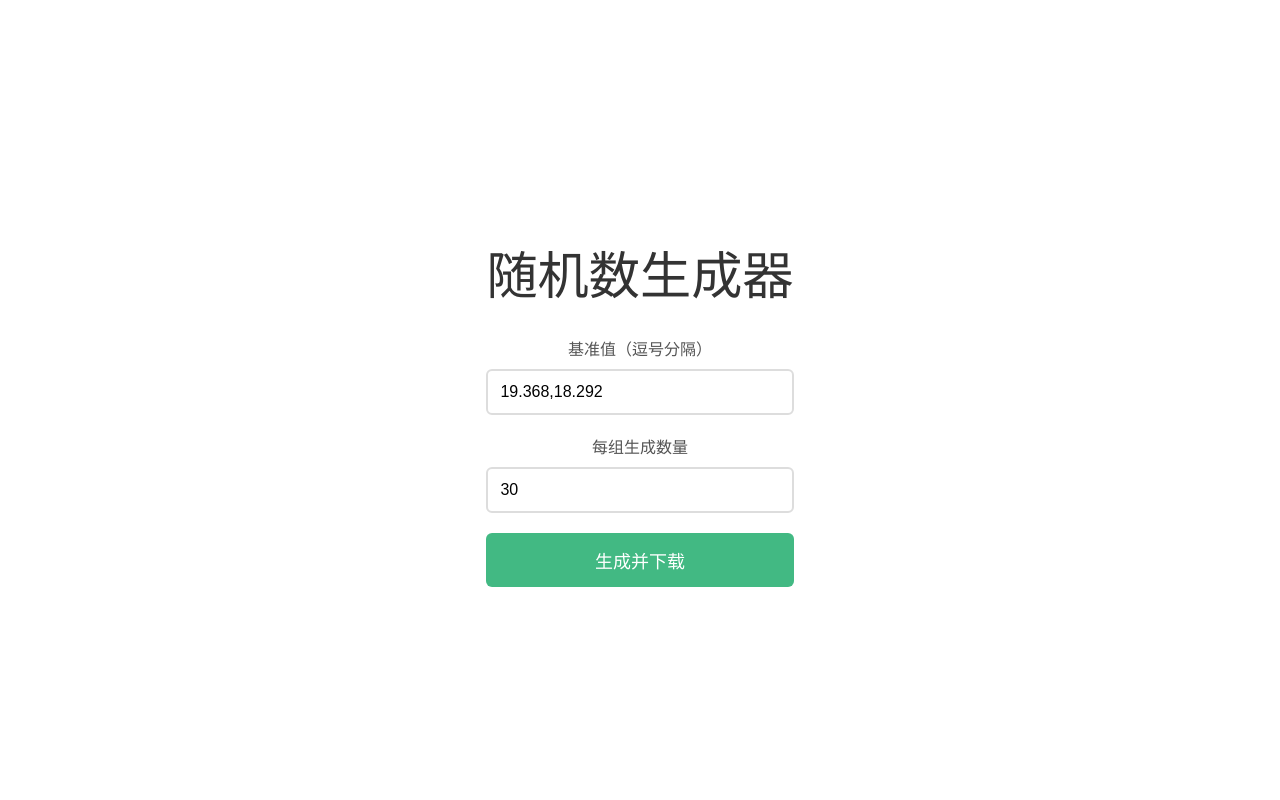
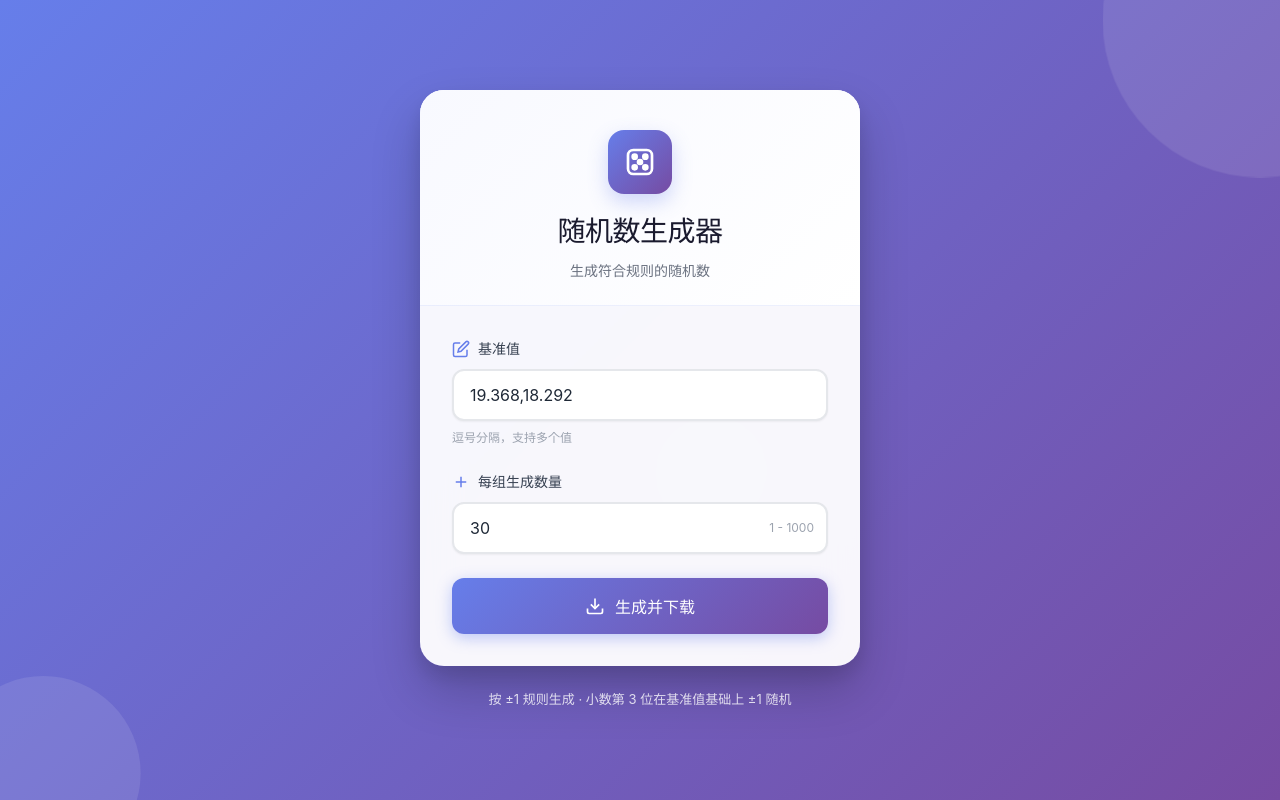
Before and after one commit to AboutThePast/random-generator, a Vue app: page / in a window 1280 px wide. Built offline with nearby package versions, Linux system fonts and the light colour scheme.

Commit message:
feat(ui): 全新现代化 UI 设计 - 渐变背景、卡片式布局、流畅动画

```diff
--- a/src/App.vue
+++ b/src/App.vue
@@ -39,92 +39,420 @@ function handleGenerate() {
 </script>
 
 <template>
-  <div class="container">
+  <div class="app-container">
+    <div class="background-decoration">
+      <div class="circle circle-1"></div>
+      <div class="circle circle-2"></div>
+      <div class="circle circle-3"></div>
+    </div>
+
+    <div class="card">
+      <div class="card-header">
+        <div class="icon-wrapper">
+          <svg class="dice-icon" viewBox="0 0 24 24" fill="none" stroke="currentColor" stroke-width="2">
+            <rect x="3" y="3" width="18" height="18" rx="4" />
+            <circle cx="8" cy="8" r="1.5" fill="currentColor" />
+            <circle cx="16" cy="8" r="1.5" fill="currentColor" />
+            <circle cx="8" cy="16" r="1.5" fill="currentColor" />
+            <circle cx="16" cy="16" r="1.5" fill="currentColor" />
+            <circle cx="12" cy="12" r="1.5" fill="currentColor" />
+          </svg>
+        </div>
         <h1>随机数生成器</h1>
+        <p class="subtitle">生成符合规则的随机数</p>
+      </div>
 
+      <div class="card-body">
         <div class="form-group">
-      <label for="baseValues">基准值（逗号分隔）</label>
+          <label for="baseValues">
+            <svg class="label-icon" viewBox="0 0 24 24" fill="none" stroke="currentColor" stroke-width="2">
+              <path d="M11 4H4a2 2 0 0 0-2 2v14a2 2 0 0 0 2 2h14a2 2 0 0 0 2-2v-7" />
+              <path d="M18.5 2.5a2.121 2.121 0 0 1 3 3L12 15l-4 1 1-4 9.5-9.5z" />
+            </svg>
+            基准值
+          </label>
           <input
             id="baseValues"
             v-model="baseValuesInput"
             type="text"
-        placeholder="例如：19.368,18.292"
+            placeholder="19.368,18.292"
+            class="input-field"
           />
+          <span class="hint">逗号分隔，支持多个值</span>
         </div>
 
         <div class="form-group">
-      <label for="count">每组生成数量</label>
+          <label for="count">
+            <svg class="label-icon" viewBox="0 0 24 24" fill="none" stroke="currentColor" stroke-width="2">
+              <line x1="12" y1="5" x2="12" y2="19" />
+              <line x1="5" y1="12" x2="19" y2="12" />
+            </svg>
+            每组生成数量
+          </label>
+          <div class="input-with-hint">
             <input
               id="count"
               v-model.number="countPerGroup"
               type="number"
               min="1"
               max="1000"
+              class="input-field"
             />
+            <span class="range-hint">1 - 1000</span>
+          </div>
         </div>
 
-    <button @click="handleGenerate" :disabled="isGenerating">
+        <button
+          @click="handleGenerate"
+          :disabled="isGenerating"
+          class="generate-btn"
+        >
+          <span class="btn-content">
+            <svg v-if="!isGenerating" class="btn-icon" viewBox="0 0 24 24" fill="none" stroke="currentColor" stroke-width="2">
+              <path d="M21 15v4a2 2 0 0 1-2 2H5a2 2 0 0 1-2-2v-4" />
+              <polyline points="7 10 12 15 17 10" />
+              <line x1="12" y1="15" x2="12" y2="3" />
+            </svg>
+            <svg v-else class="btn-icon spinning" viewBox="0 0 24 24" fill="none" stroke="currentColor" stroke-width="2">
+              <circle cx="12" cy="12" r="10" stroke-dasharray="40 20" />
+            </svg>
             {{ isGenerating ? '生成中...' : '生成并下载' }}
+          </span>
+          <div class="btn-shine"></div>
         </button>
+      </div>
+    </div>
+
+    <footer class="footer">
+      <p>按 ±1 规则生成 · 小数第 3 位在基准值基础上 ±1 随机</p>
+    </footer>
   </div>
 </template>
 
 <style scoped>
-.container {
-  max-width: 600px;
-  margin: 50px auto;
+* {
+  box-sizing: border-box;
+}
+
+.app-container {
+  min-height: 100vh;
+  display: flex;
+  flex-direction: column;
+  align-items: center;
+  justify-content: center;
   padding: 20px;
-  font-family: -apple-system, BlinkMacSystemFont, 'Segoe UI', Roboto, sans-serif;
+  position: relative;
+  overflow: hidden;
+  background: linear-gradient(135deg, #667eea 0%, #764ba2 100%);
+}
+
+.background-decoration {
+  position: absolute;
+  inset: 0;
+  overflow: hidden;
+  pointer-events: none;
+}
+
+.circle {
+  position: absolute;
+  border-radius: 50%;
+  background: rgba(255, 255, 255, 0.1);
+  animation: float 20s infinite ease-in-out;
+}
+
+.circle-1 {
+  width: 300px;
+  height: 300px;
+  top: -100px;
+  right: -100px;
+  animation-delay: 0s;
+}
+
+.circle-2 {
+  width: 200px;
+  height: 200px;
+  bottom: -50px;
+  left: -50px;
+  animation-delay: -7s;
+}
+
+.circle-3 {
+  width: 150px;
+  height: 150px;
+  top: 50%;
+  left: 50%;
+  animation-delay: -14s;
+}
+
+@keyframes float {
+  0%, 100% {
+    transform: translate(0, 0) scale(1);
+  }
+  25% {
+    transform: translate(30px, -30px) scale(1.05);
+  }
+  50% {
+    transform: translate(-20px, 20px) scale(0.95);
+  }
+  75% {
+    transform: translate(20px, 30px) scale(1.02);
+  }
+}
+
+.card {
+  background: rgba(255, 255, 255, 0.95);
+  backdrop-filter: blur(20px);
+  border-radius: 24px;
+  box-shadow:
+    0 25px 50px rgba(0, 0, 0, 0.2),
+    0 10px 20px rgba(0, 0, 0, 0.1),
+    inset 0 1px 0 rgba(255, 255, 255, 0.8);
+  width: 100%;
+  max-width: 440px;
+  overflow: hidden;
+  animation: slideUp 0.6s ease-out;
+  position: relative;
+  z-index: 1;
+}
+
+@keyframes slideUp {
+  from {
+    opacity: 0;
+    transform: translateY(30px);
+  }
+  to {
+    opacity: 1;
+    transform: translateY(0);
+  }
+}
+
+.card-header {
+  padding: 40px 32px 24px;
+  text-align: center;
+  background: linear-gradient(135deg, #f8f9ff 0%, #ffffff 100%);
+  border-bottom: 1px solid rgba(102, 126, 234, 0.1);
+}
+
+.icon-wrapper {
+  width: 64px;
+  height: 64px;
+  margin: 0 auto 16px;
+  background: linear-gradient(135deg, #667eea 0%, #764ba2 100%);
+  border-radius: 16px;
+  display: flex;
+  align-items: center;
+  justify-content: center;
+  box-shadow: 0 8px 20px rgba(102, 126, 234, 0.3);
+}
+
+.dice-icon {
+  width: 32px;
+  height: 32px;
+  color: white;
 }
 
 h1 {
-  text-align: center;
-  color: #333;
+  font-size: 28px;
+  font-weight: 700;
+  color: #1a1a2e;
+  margin: 0 0 8px 0;
+  letter-spacing: -0.5px;
+}
+
+.subtitle {
+  font-size: 14px;
+  color: #6b7280;
+  margin: 0;
+  font-weight: 400;
+}
+
+.card-body {
+  padding: 32px;
 }
 
 .form-group {
-  margin-bottom: 20px;
+  margin-bottom: 24px;
 }
 
 label {
-  display: block;
-  margin-bottom: 8px;
+  display: flex;
+  align-items: center;
+  gap: 8px;
+  font-size: 14px;
   font-weight: 600;
-  color: #555;
+  color: #374151;
+  margin-bottom: 10px;
 }
 
-input {
-  width: 100%;
-  padding: 12px;
-  border: 2px solid #ddd;
-  border-radius: 6px;
-  font-size: 16px;
-  box-sizing: border-box;
+.label-icon {
+  width: 18px;
+  height: 18px;
+  color: #667eea;
 }
 
-input:focus {
-  outline: none;
-  border-color: #42b983;
+.input-field {
+  width: 100%;
+  padding: 14px 16px;
+  border: 2px solid #e5e7eb;
+  border-radius: 12px;
+  font-size: 16px;
+  font-family: inherit;
+  color: #1f2937;
+  background: white;
+  transition: all 0.3s ease;
+  box-shadow: 0 1px 2px rgba(0, 0, 0, 0.05);
 }
 
-button {
+.input-field::placeholder {
+  color: #9ca3af;
+}
+
+.input-field:focus {
+  outline: none;
+  border-color: #667eea;
+  box-shadow:
+    0 0 0 4px rgba(102, 126, 234, 0.1),
+    0 4px 12px rgba(102, 126, 234, 0.2);
+  transform: translateY(-1px);
+}
+
+.input-field:hover:not(:focus) {
+  border-color: #d1d5db;
+}
+
+.input-with-hint {
+  position: relative;
+}
+
+.range-hint {
+  position: absolute;
+  right: 14px;
+  top: 50%;
+  transform: translateY(-50%);
+  font-size: 12px;
+  color: #9ca3af;
+  pointer-events: none;
+}
+
+.hint {
+  display: block;
+  margin-top: 8px;
+  font-size: 12px;
+  color: #9ca3af;
+}
+
+.generate-btn {
   width: 100%;
-  padding: 14px;
-  background-color: #42b983;
+  padding: 16px 24px;
+  background: linear-gradient(135deg, #667eea 0%, #764ba2 100%);
   color: white;
   border: none;
-  border-radius: 6px;
-  font-size: 18px;
+  border-radius: 12px;
+  font-size: 16px;
+  font-weight: 600;
   cursor: pointer;
-  transition: background-color 0.2s;
+  position: relative;
+  overflow: hidden;
+  transition: all 0.3s ease;
+  box-shadow: 0 4px 15px rgba(102, 126, 234, 0.4);
 }
 
-button:hover:not(:disabled) {
-  background-color: #369970;
+.generate-btn:hover:not(:disabled) {
+  transform: translateY(-2px);
+  box-shadow: 0 8px 25px rgba(102, 126, 234, 0.5);
 }
 
-button:disabled {
-  background-color: #ccc;
+.generate-btn:active:not(:disabled) {
+  transform: translateY(0);
+}
+
+.generate-btn:disabled {
+  opacity: 0.7;
   cursor: not-allowed;
 }
+
+.btn-content {
+  display: flex;
+  align-items: center;
+  justify-content: center;
+  gap: 10px;
+  position: relative;
+  z-index: 1;
+}
+
+.btn-icon {
+  width: 20px;
+  height: 20px;
+}
+
+.spinning {
+  animation: spin 1s linear infinite;
+}
+
+@keyframes spin {
+  to {
+    transform: rotate(360deg);
+  }
+}
+
+.btn-shine {
+  position: absolute;
+  top: 0;
+  left: -100%;
+  width: 100%;
+  height: 100%;
+  background: linear-gradient(
+    90deg,
+    transparent,
+    rgba(255, 255, 255, 0.3),
+    transparent
+  );
+  transition: left 0.5s ease;
+}
+
+.generate-btn:hover:not(:disabled) .btn-shine {
+  left: 100%;
+}
+
+.footer {
+  margin-top: 24px;
+  text-align: center;
+  color: rgba(255, 255, 255, 0.8);
+  font-size: 13px;
+  position: relative;
+  z-index: 1;
+}
+
+.footer p {
+  margin: 0;
+}
+
+/* 响应式设计 */
+@media (max-width: 480px) {
+  .app-container {
+    padding: 16px;
+  }
+
+  .card-header {
+    padding: 32px 24px 20px;
+  }
+
+  .card-body {
+    padding: 24px;
+  }
+
+  h1 {
+    font-size: 24px;
+  }
+
+  .icon-wrapper {
+    width: 56px;
+    height: 56px;
+  }
+
+  .dice-icon {
+    width: 28px;
+    height: 28px;
+  }
+}
 </style>
--- a/src/style.css
+++ b/src/style.css
@@ -1,11 +1,13 @@
+* {
+  margin: 0;
+  padding: 0;
+  box-sizing: border-box;
+}
+
 :root {
-  font-family: system-ui, Avenir, Helvetica, Arial, sans-serif;
+  font-family: 'Inter', -apple-system, BlinkMacSystemFont, 'Segoe UI', Roboto, 'Helvetica Neue', Arial, sans-serif;
   line-height: 1.5;
   font-weight: 400;
-
-  color-scheme: light dark;
-  color: rgba(255, 255, 255, 0.87);
-  background-color: #242424;
 
   font-synthesis: none;
   text-rendering: optimizeLegibility;
@@ -13,67 +15,13 @@
   -moz-osx-font-smoothing: grayscale;
 }
 
-a {
-  font-weight: 500;
-  color: #646cff;
-  text-decoration: inherit;
-}
-a:hover {
-  color: #535bf2;
-}
-
 body {
   margin: 0;
-  display: flex;
-  place-items: center;
   min-width: 320px;
   min-height: 100vh;
 }
 
-h1 {
-  font-size: 3.2em;
-  line-height: 1.1;
+#app {
+  width: 100%;
+  min-height: 100vh;
 }
-
-button {
-  border-radius: 8px;
-  border: 1px solid transparent;
-  padding: 0.6em 1.2em;
-  font-size: 1em;
-  font-weight: 500;
-  font-family: inherit;
-  background-color: #1a1a1a;
-  cursor: pointer;
-  transition: border-color 0.25s;
-}
-button:hover {
-  border-color: #646cff;
-}
-button:focus,
-button:focus-visible {
-  outline: 4px auto -webkit-focus-ring-color;
-}
-
-.card {
-  padding: 2em;
-}
-
-#app {
-  max-width: 1280px;
-  margin: 0 auto;
-  padding: 2rem;
-  text-align: center;
-}
-
-@media (prefers-color-scheme: light) {
-  :root {
-    color: #213547;
-    background-color: #ffffff;
-  }
-  a:hover {
-    color: #747bff;
-  }
-  button {
-    background-color: #f9f9f9;
-  }
-}
```
Also changed, not shown: .omc/state/hud-stdin-cache.json, .omc/state/idle-notif-cooldown.json, .omc/state/sessions/aa264179-577f-40c5-87e5-acf11c89d834/autopilot-state.json (added), 1 other file (tests, documents, lock files or other folders). Lines whose indentation alone changed are shown as unchanged.
